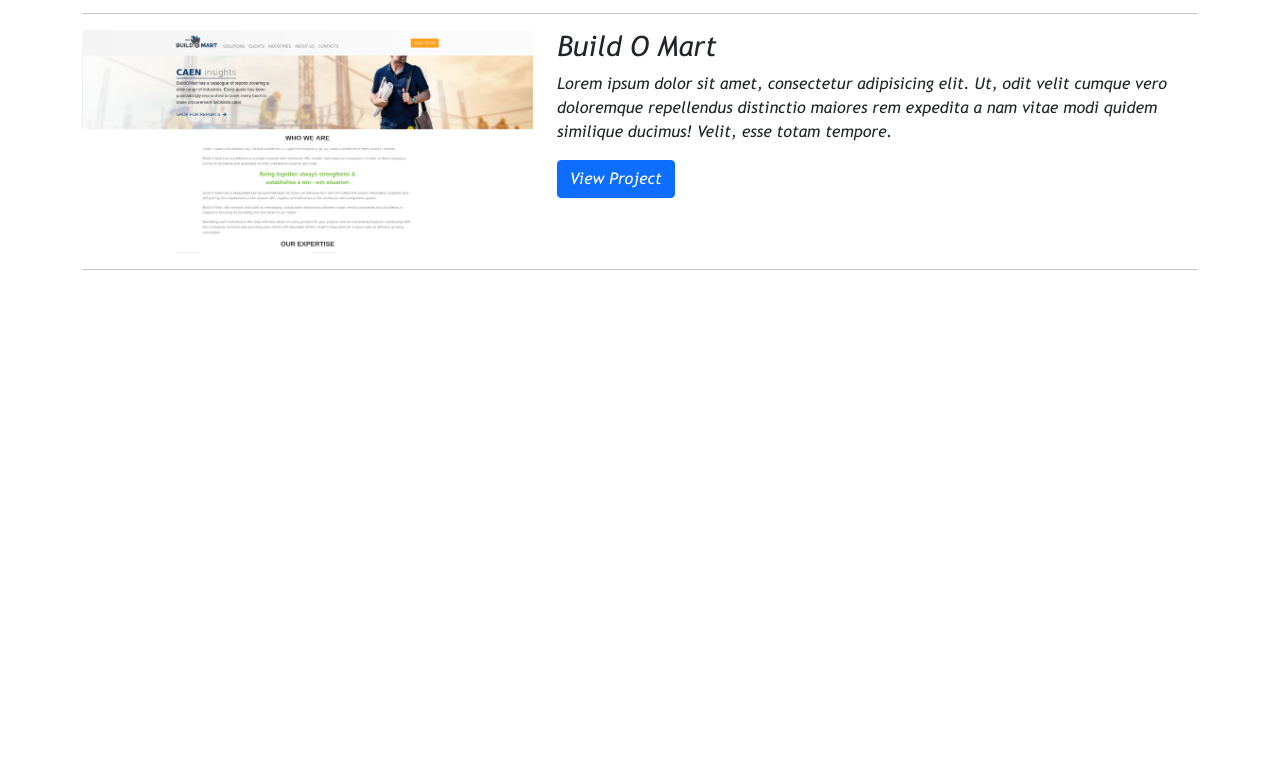
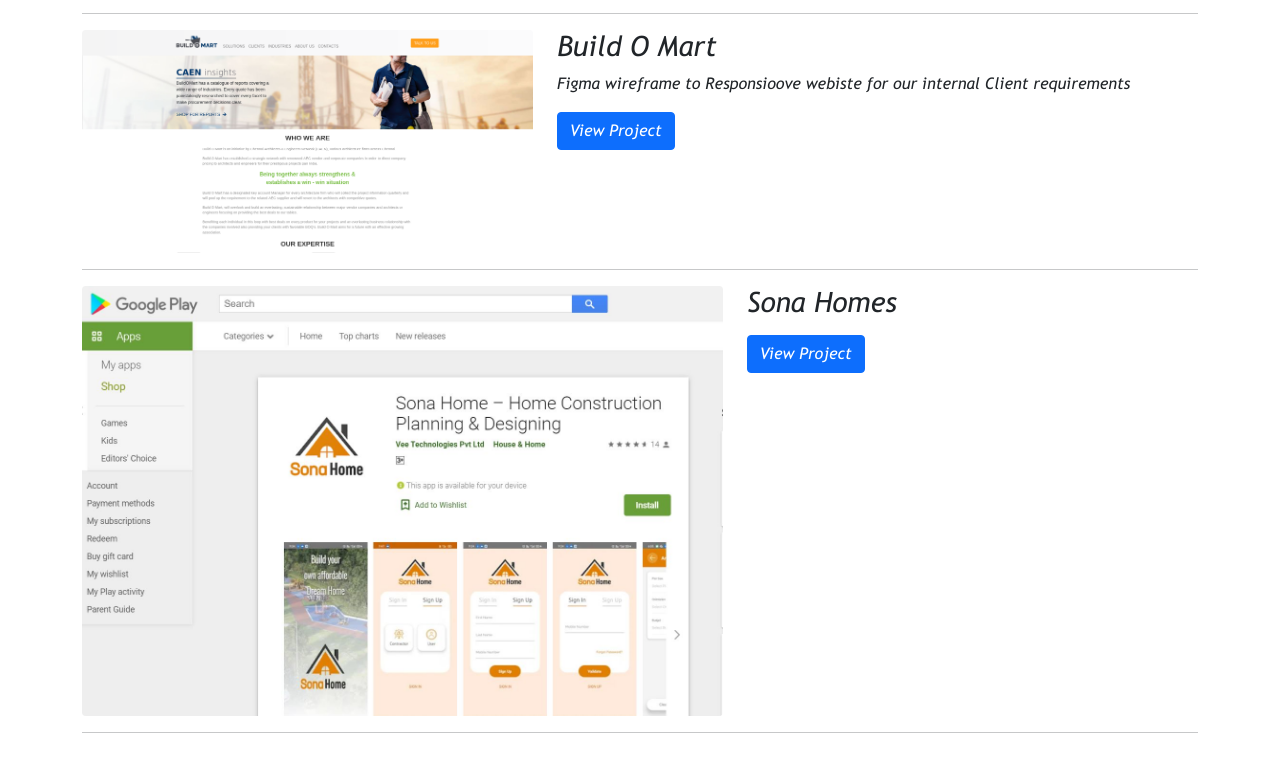
Before and after one commit to sithart/portfolio, a plain HTML site: page index.html in a window 1280 px wide. Shown: the part 1976-2748 px from the top of the page. Before the commit the page ends 2310 px from the top, so only its background shows below. Drawn offline with nearby package versions, Linux system fonts and the light colour scheme.

Commit message:
sona Homes added

```diff
--- a/index.html
+++ b/index.html
@@ -197,7 +197,7 @@ Meet Zealbots – an advanced configurable AI tool designed to help you access,
         </div>
         <div class="col-md-7">
           <h3>Build O Mart</h3>
-          <p>Lorem ipsum dolor sit amet, consectetur adipisicing elit. Ut, odit velit cumque vero doloremque repellendus distinctio maiores rem expedita a nam vitae modi quidem similique ducimus! Velit, esse totam tempore.</p>
+          <p>Figma wireframe to Responsioove webiste for our internal Client requirements</p>
           <a class="btn btn-primary" href="http://www.buildomart.in/" target="_blank">View Project</a>
         </div>
       </div>
@@ -206,21 +206,21 @@ Meet Zealbots – an advanced configurable AI tool designed to help you access,
       <hr>
 
       <!-- Project Three -->
-      <!-- <div class="row">
+      <div class="row">
         <div class="col-md-7">
           <a href="#">
-            <img class="img-fluid rounded mb-3 mb-md-0" src="http://placehold.it/700x300" alt="">
+            <img class="img-fluid rounded mb-3 mb-md-0" src="assets/img/sona_Homes.JPG" alt="Sona Homes">
           </a>
         </div>
         <div class="col-md-5">
-          <h3>Project Three</h3>
-          <p>Lorem ipsum dolor sit amet, consectetur adipisicing elit. Omnis, temporibus, dolores, at, praesentium ut unde repudiandae voluptatum sit ab debitis suscipit fugiat natus velit excepturi amet commodi deleniti alias possimus!</p>
-          <a class="btn btn-primary" href="#">View Project</a>
+          <h3>Sona Homes</h3>
+          <p></p>
+          <a class="btn btn-primary" href="https://www.sonahome.in/">View Project</a>
         </div>
-      </div> -->
+      </div>
       <!-- /.row -->
 
-      <!-- <hr> -->
+      <hr>
 
       <!-- Project Four -->
       <!-- <div class="row">
```
Also changed, not shown: snippets.html (+1 -1 lines), assets/img/sona_Homes.JPG (added).
